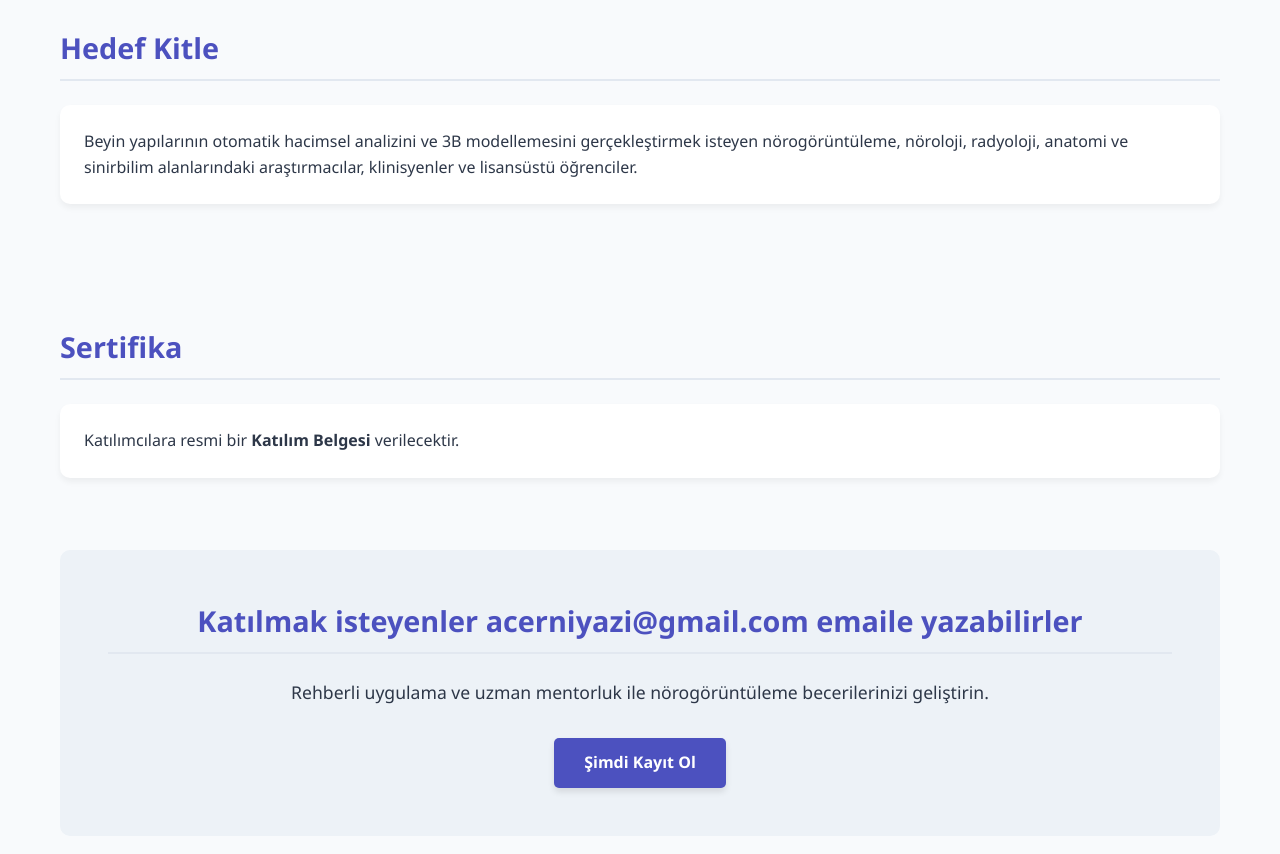
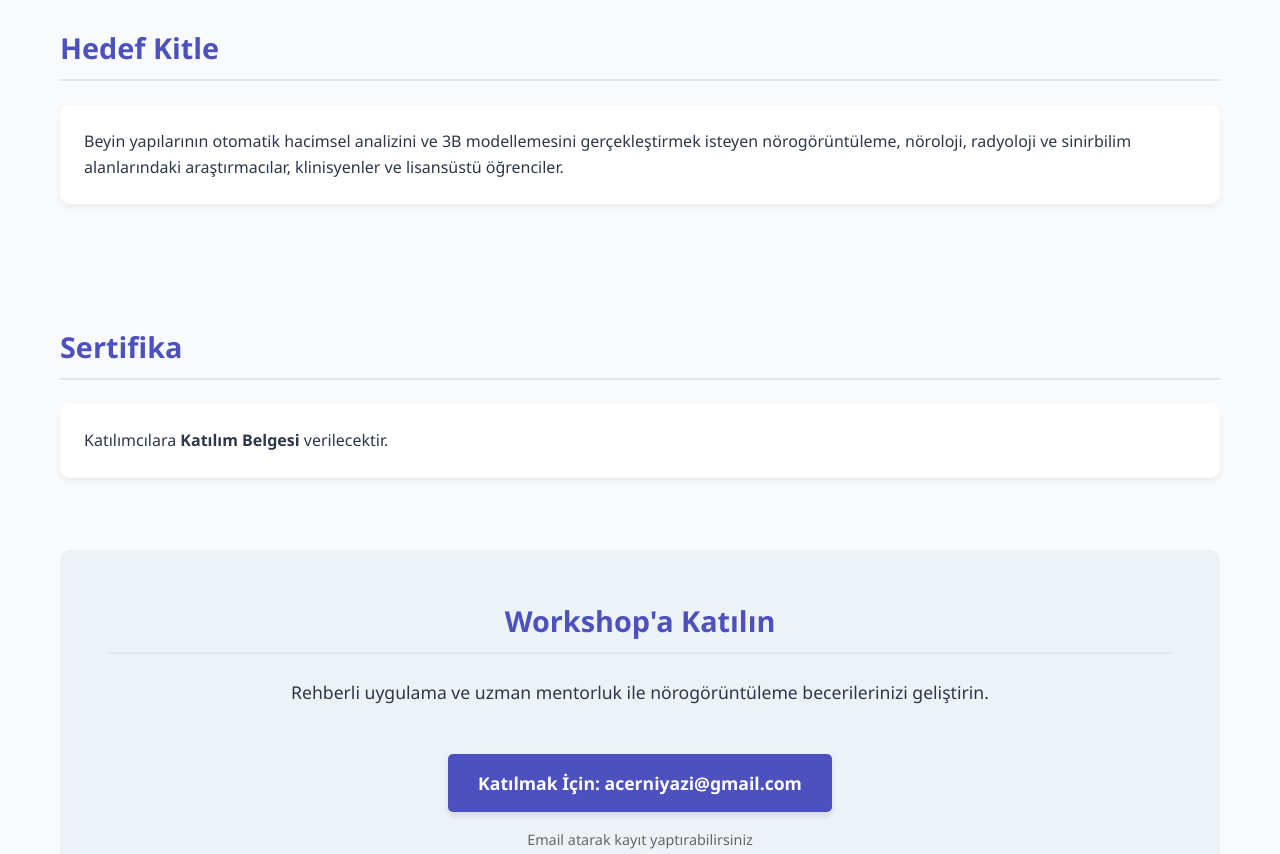
Before and after one commit to niyaziacer/kurs-sayfasi, a plain HTML site: page index.html in a window 1280 px wide. Shown: the part 2460-3314 px from the top of the page. Drawn offline with Linux system fonts and the light colour scheme.

Commit message:
Update index.html

```diff
--- a/index.html
+++ b/index.html
@@ -5,7 +5,6 @@
     <meta name="viewport" content="width=device-width, initial-scale=1.0">
     <title>Kurs 2: VolBrain / ITK-SNAP ile Beyin Yapısı Segmentasyonu ve 3B Modelleme</title>
     <style>
-        /* Temel Stiller */
         * {
             margin: 0;
             padding: 0;
@@ -25,7 +24,6 @@
             padding: 0 20px;
         }
 
-        /* Header */
         header {
             background: linear-gradient(135deg, #4c51bf 0%, #667eea 100%);
             color: white;
@@ -44,7 +42,6 @@
             opacity: 0.9;
         }
 
-        /* Bölümler */
         section {
             padding: 3rem 0;
         }
@@ -57,7 +54,6 @@
             border-bottom: 2px solid #e2e8f0;
         }
 
-        /* Kartlar */
         .card {
             background: white;
             border-radius: 10px;
@@ -72,13 +68,6 @@
             box-shadow: 0 10px 15px rgba(0, 0, 0, 0.1);
         }
 
-        .card-title {
-            color: #4c51bf;
-            font-size: 1.3rem;
-            margin-bottom: 1rem;
-        }
-
-        /* Tablo */
         table {
             width: 100%;
             border-collapse: collapse;
@@ -100,7 +89,6 @@
             background-color: #f7fafc;
         }
 
-        /* Buton */
         .btn {
             display: inline-block;
             background-color: #4c51bf;
@@ -117,7 +105,6 @@
             background-color: #434190;
         }
 
-        /* Footer */
         footer {
             background-color: #2d3748;
             color: white;
@@ -126,14 +113,6 @@
             margin-top: 3rem;
         }
 
-        /* Grid */
-        .grid {
-            display: grid;
-            grid-template-columns: repeat(auto-fit, minmax(300px, 1fr));
-            gap: 1.5rem;
-        }
-
-        /* Liste */
         ul {
             list-style-type: none;
         }
@@ -152,7 +131,6 @@
             left: 0;
         }
 
-        /* Linkler */
         a {
             color: #4c51bf;
             text-decoration: none;
@@ -162,7 +140,26 @@
             text-decoration: underline;
         }
 
-        /* Responsive */
+        .email-btn {
+            display: inline-block;
+            background-color: #4c51bf;
+            color: white;
+            padding: 15px 30px;
+            border-radius: 5px;
+            text-decoration: none;
+            font-weight: 600;
+            font-size: 1.1rem;
+            transition: background-color 0.3s ease;
+            box-shadow: 0 4px 6px rgba(0, 0, 0, 0.1);
+            margin-top: 1rem;
+        }
+
+        .email-btn:hover {
+            background-color: #434190;
+            text-decoration: none;
+            color: white;
+        }
+
         @media (max-width: 768px) {
             header h1 {
                 font-size: 2rem;
@@ -179,11 +176,15 @@
             th, td {
                 padding: 8px 10px;
             }
+
+            .email-btn {
+                padding: 12px 20px;
+                font-size: 1rem;
+            }
         }
     </style>
 </head>
 <body>
-    <!-- Header -->
     <header>
         <div class="container">
             <h1>Kurs 2: VolBrain / ITK-SNAP ile Beyin Yapısı Segmentasyonu ve 3B Modelleme</h1>
@@ -191,9 +192,7 @@
         </div>
     </header>
 
-    <!-- Ana İçerik -->
     <main class="container">
-        <!-- Genel Bakış -->
         <section>
             <h2 class="section-title">Genel Bakış</h2>
             <div class="card">
@@ -203,7 +202,6 @@
             </div>
         </section>
 
-        <!-- Eğitmenler -->
         <section>
             <h2 class="section-title">Eğitmenler</h2>
             <div class="card">
@@ -213,7 +211,6 @@
             </div>
         </section>
 
-        <!-- Öğrenme Çıktıları -->
         <section>
             <h2 class="section-title">Öğrenme Çıktıları</h2>
             <div class="card">
@@ -227,7 +224,6 @@
             </div>
         </section>
 
-        <!-- Program -->
         <section>
             <h2 class="section-title">Program</h2>
             <div class="card">
@@ -264,7 +260,6 @@
             </div>
         </section>
 
-        <!-- Gerekli Yazılım & Kaynaklar -->
         <section>
             <h2 class="section-title">Gerekli Yazılım & Kaynaklar</h2>
             <div class="card">
@@ -276,36 +271,32 @@
             </div>
         </section>
 
-        <!-- Hedef Kitle -->
         <section>
             <h2 class="section-title">Hedef Kitle</h2>
             <div class="card">
-                <p>Beyin yapılarının otomatik hacimsel analizini ve 3B modellemesini gerçekleştirmek isteyen nörogörüntüleme, nöroloji, radyoloji, anatomi ve sinirbilim alanlarındaki araştırmacılar, klinisyenler ve lisansüstü öğrenciler.</p>
+                <p>Beyin yapılarının otomatik hacimsel analizini ve 3B modellemesini gerçekleştirmek isteyen nörogörüntüleme, nöroloji, radyoloji ve sinirbilim alanlarındaki araştırmacılar, klinisyenler ve lisansüstü öğrenciler.</p>
             </div>
         </section>
 
-        <!-- Sertifika -->
         <section>
             <h2 class="section-title">Sertifika</h2>
             <div class="card">
-                <p>Katılımcılara resmi bir <strong>Katılım Belgesi</strong> verilecektir.</p>
+                <p>Katılımcılara <strong>Katılım Belgesi</strong> verilecektir.</p>
             </div>
         </section>
 
-        <!-- Kayıt Bölümü -->
         <section style="text-align: center; background-color: #edf2f7; padding: 3rem; border-radius: 10px;">
-            <h2 class="section-title">Katılmak isteyenler acerniyazi@gmail.com emaile yazabilirler</h2>
+            <h2 class="section-title">Workshop'a Katılın</h2>
             <p style="margin-bottom: 2rem; font-size: 1.1rem;">Rehberli uygulama ve uzman mentorluk ile nörogörüntüleme becerilerinizi geliştirin.</p>
-            <a href="#" class="btn">Şimdi Kayıt Ol</a>
+            <a href="mailto:acerniyazi@gmail.com" class="email-btn">Katılmak İçin: acerniyazi@gmail.com</a>
+            <p style="margin-top: 1rem; font-size: 0.9rem; color: #666;">Email atarak kayıt yaptırabilirsiniz</p>
         </section>
     </main>
 
-    <!-- Footer -->
     <footer>
         <div class="container">
             <p>© 2025 NöroGörüntüleme Workshop Serisi | OpenNeuro Akademi tarafından düzenlenmiştir</p>
         </div>
     </footer>
 </body>
-
 </html>
```
